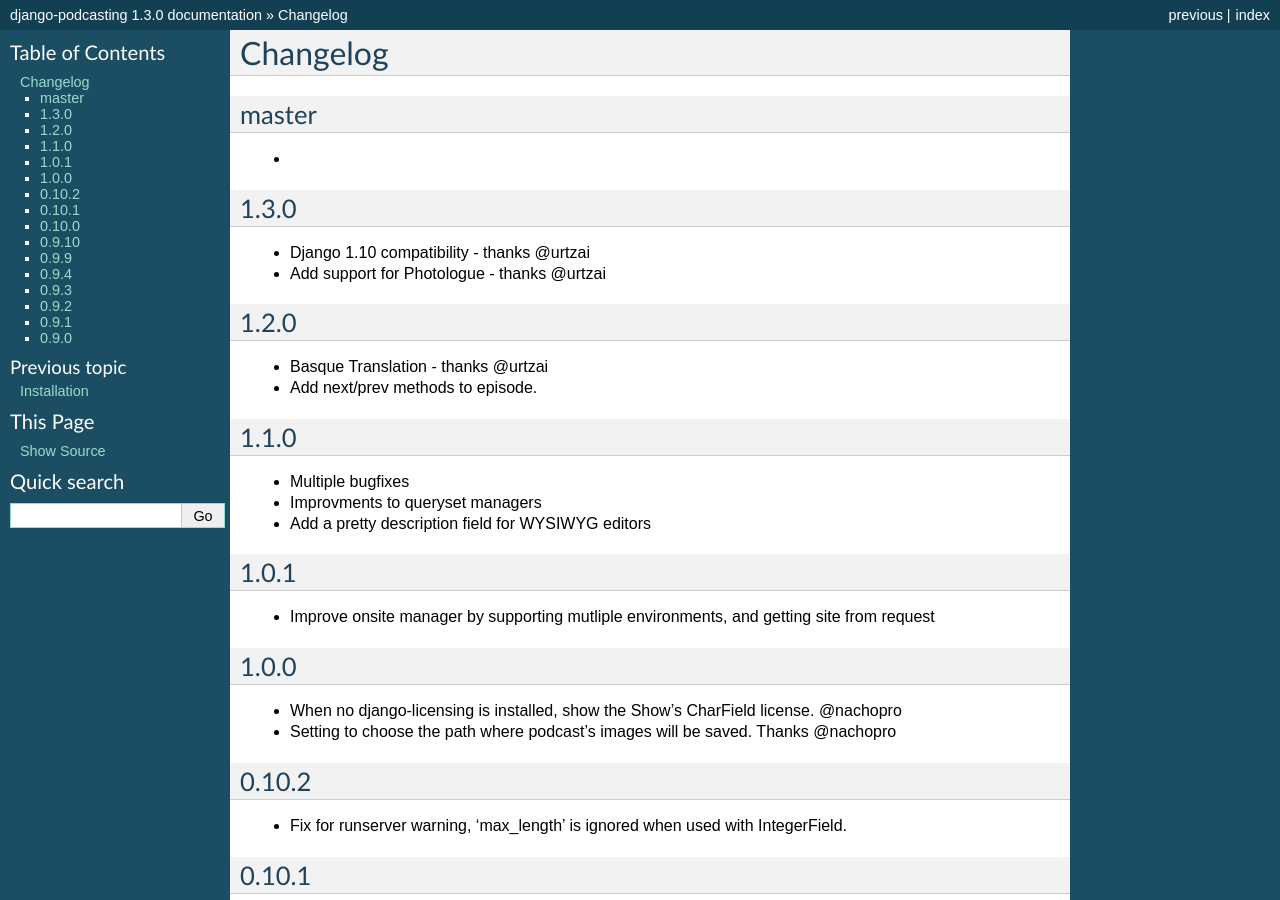
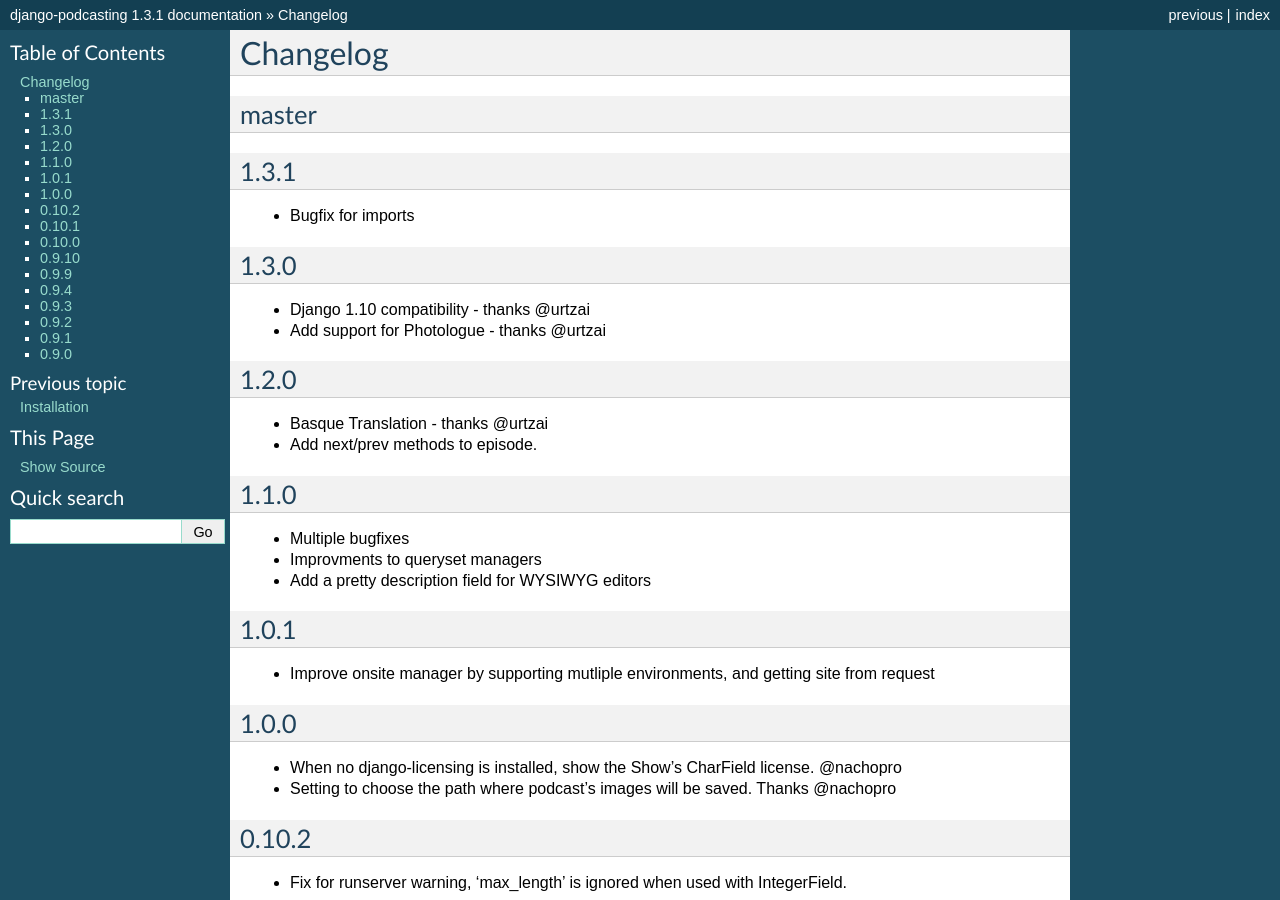
Before and after one commit to rizumu/django-podcasting, a Sphinx documentation site: the page built from docs/changelog.rst, in a window 1280 px wide and 900 px high. Built offline with Sphinx 7.4.7, drawn with Linux system fonts in a browser that asks for light colours; some of the changed text lies outside the part shown.

Commit message:
Prepare to release 1.3.1

```diff
--- a/docs/changelog.rst
+++ b/docs/changelog.rst
@@ -3,7 +3,11 @@
 
 master
 ------
--
+
+1.3.1
+----
+- Bugfix for imports
+
 1.3.0
 ----
 - Django 1.10 compatibility - thanks @urtzai
--- a/docs/conf.py
+++ b/docs/conf.py
@@ -48,9 +48,9 @@
 # built documents.
 #
 # The short X.Y version.
-version = '1.3.0'
+version = '1.3.1'
 # The full version, including alpha/beta/rc tags.
-release = '1.3.0'
+release = '1.3.1'
 
 # The language for content autogenerated by Sphinx. Refer to documentation
 # for a list of supported languages.
--- a/podcasting/__init__.py
+++ b/podcasting/__init__.py
@@ -3,7 +3,7 @@
 __version_info__ = {
     "major": 1,
     "minor": 3,
-    "micro": 0,
+    "micro": 1,
     "releaselevel": "final",
     "serial": 0,
 }
```
